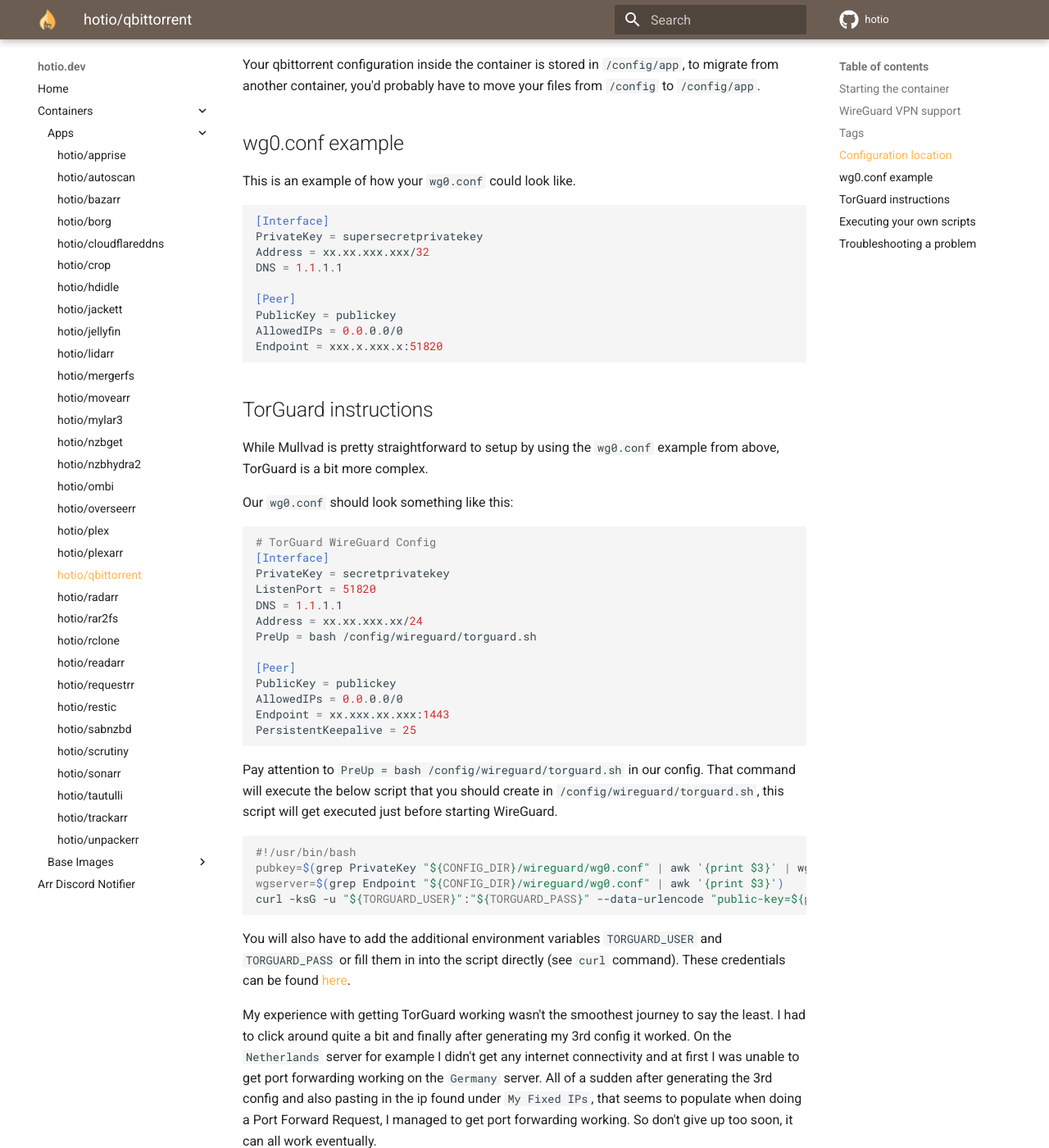
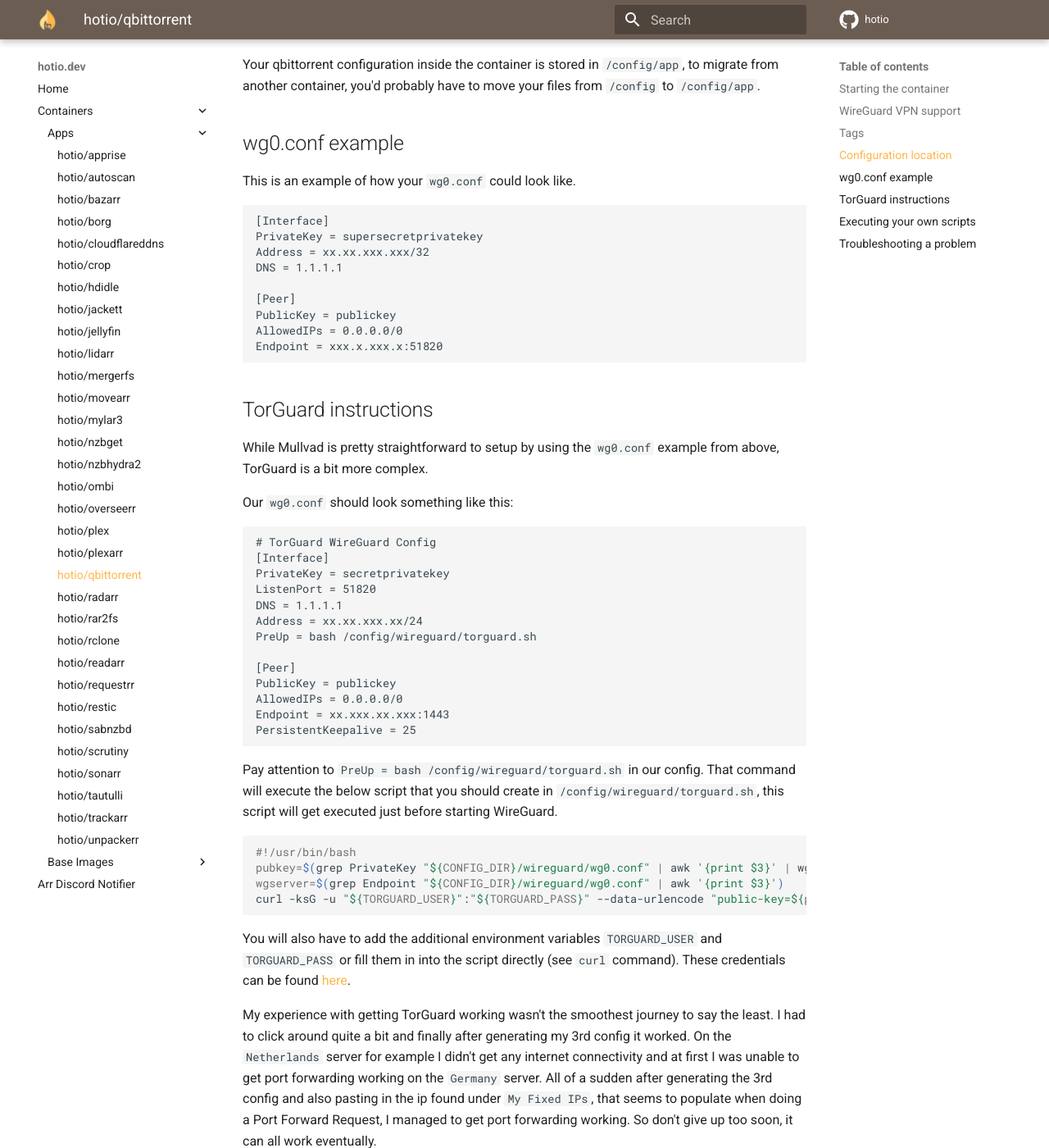
Before and after one commit to hotio/website, an MkDocs documentation site: the page built from docs/containers/qbittorrent.md, in a window 1280 px wide and 1400 px high, scrolled down 3027 px. Shown: the whole window at 82% size. Built offline with MkDocs 1.6.1 and Material for MkDocs 9.7.7, drawn with Linux system fonts in a browser that asks for light colours.

Commit message:
don't do toml

````diff
--- a/docs/containers/qbittorrent.md
+++ b/docs/containers/qbittorrent.md
@@ -132,7 +132,7 @@
 
 This is an example of how your `wg0.conf` could look like.
 
-```toml
+```text
 [Interface]
 PrivateKey = supersecretprivatekey
 Address = xx.xx.xxx.xxx/32
@@ -150,7 +150,7 @@
 
 Our `wg0.conf` should look something like this:
 
-```toml
+```text
 # TorGuard WireGuard Config
 [Interface]
 PrivateKey = secretprivatekey
````
